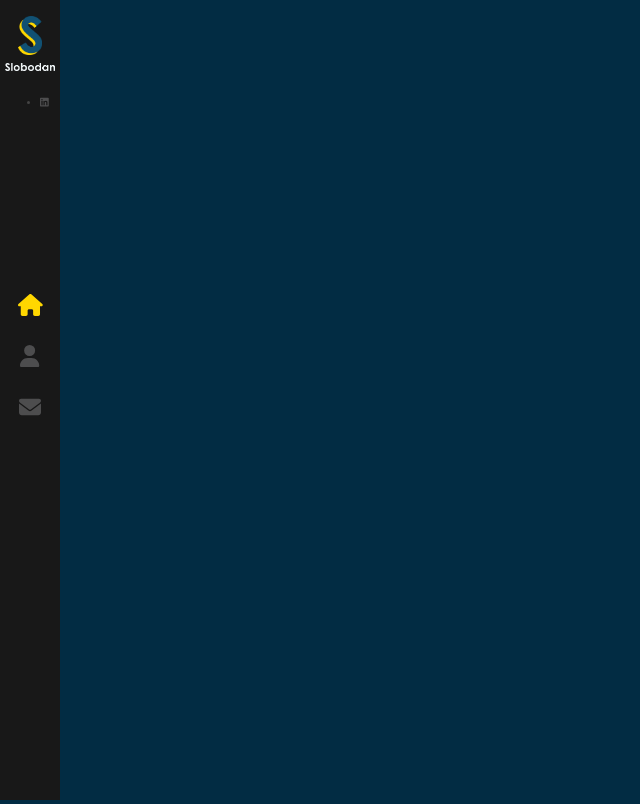
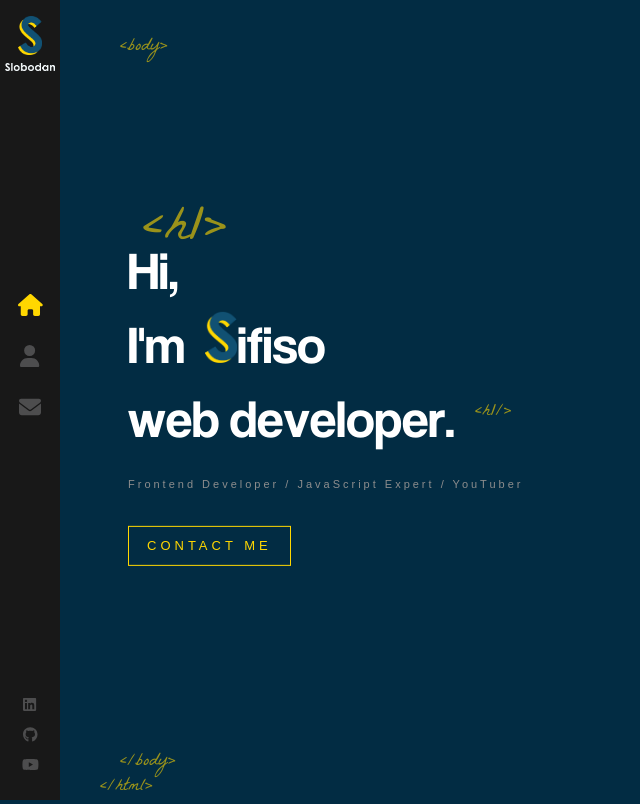
Before and after one commit to SifisoPatel/react_portfolio, a React (Create React App) app in the folder react-portfolio/: page / in a window 1280 px wide. Shown: the whole page, without its empty margins (0-640 px from the left). Built offline with nearby package versions, Linux system fonts and the light colour scheme.

Commit message:
worked on the home page and finished up some work on the sidebar

```diff
--- a/react-portfolio/src/App.js
+++ b/react-portfolio/src/App.js
@@ -1,13 +1,18 @@
 import './App.scss';
 import { Routes, Route } from 'react-router-dom';
-import Layout from './components/layouts'
+import Layout from './components/layouts';
+import Home from './components/Home';
 
 
 function App() {
   return (
     <>
       <Routes>
-        <Route path="/" element={<Layout />} />
+        <Route path="/" element={<Layout />} >
+          <Route index element={<Home />} ></Route>
+        </Route>
+
+
       </Routes>
     </>
   );
--- /dev/null
+++ b/react-portfolio/src/components/AnimatedLetters/index.js
@@ -0,0 +1,18 @@
+import './index.scss';
+
+const AnimatedLetters = ({ letterClass, strArray, idx }) => {
+    return (
+        <span>
+            {
+                strArray.map((char, i) => (
+                    <span key={char + i} className={`${letterClass} _${i + idx}`}>
+                        {char}
+
+                    </span>
+                ))
+            }
+        </span>
+    )
+};
+
+export default AnimatedLetters
--- /dev/null
+++ b/react-portfolio/src/components/AnimatedLetters/index.scss
@@ -0,0 +1,7 @@
+.text-animate {
+    display: inline-block;
+    opacity: 0;
+    animation: bounceIn 1s 1s;
+    animation-fill-mode: forwards;
+    min-width: 10px;
+}
--- /dev/null
+++ b/react-portfolio/src/components/Home/index.js
@@ -0,0 +1,30 @@
+import LogoTitle from '../../assets/images/logo-s.png';
+import { Link } from 'react-router-dom';
+import './index.scss';
+import { useState } from 'react';
+import AnimatedLetters from '../AnimatedLetters';
+const Home = () => {
+    const [letterClass, setLetterClass] = useState('text-animate')
+    const nameArray = ['i', 'f', 'i', 's', 'o']
+    const jobArray = ['w', 'e', 'b', ' ', 'd', 'e', 'v', 'e', 'l', 'o', 'p', 'e', 'r', '.']
+
+    return (
+        <div className="container home-page">
+            <div className="text-zone">
+                <h1><span className={letterClass}>H</span>
+                    <span className={`${letterClass} _12`}>i,</span> <br />
+                    <span className={`${letterClass} _13`}>I</span>
+                    <span className={`${letterClass} _14`}>'m</span>
+                    <img src={LogoTitle} alt="developer" />
+                    <AnimatedLetters letterClass={letterClass} strArray={nameArray} idx={15} />
+                    <br />
+                    <AnimatedLetters letterClass={letterClass} strArray={jobArray} idx={22} />
+                </h1>
+                <h2>Frontend Developer / JavaScript Expert / YouTuber</h2>
+                <Link to="/contact" className='flat-button'>CONTACT ME</Link>
+            </div>
+        </div>
+    )
+}
+
+export default Home
--- /dev/null
+++ b/react-portfolio/src/components/Home/index.scss
@@ -0,0 +1,80 @@
+.home-page {
+
+    .text-zone {
+        position: absolute;
+        left: 10%;
+        top: 50%;
+        transform: translateY(-50%);
+        width: 40%;
+        max-height: 90%;
+    }
+
+    h1 {
+        color: #fff;
+        font-size: 53px;
+        margin: 0;
+        font-family: 'Coolvetica';
+        font-weight: 400;
+
+        &::before {
+            content: '<h1>';
+            font-family: 'La Belle Aurore';
+            color: #ffd700;
+            position: absolute;
+            margin-top: -40px;
+            left: 15px;
+            opacity: 0.6;
+        }
+
+        &::after {
+            content: '<h1/>';
+            font-family: 'La Belle Aurore';
+            color: #ffd700;
+            font-size: 18px;
+            position: absolute;
+            margin-top: 18px;
+            margin-left: 20px;
+            animation: fadeIn 1s 1.7s backwards;
+            opacity: 0.6;
+        }
+
+        img {
+            width: 32px;
+            margin-left: 20px;
+            opacity: 0;
+            height: auto;
+            animation: rotateIn 1s linear both;
+            animation-delay: 1.4s;
+        }
+    }
+
+    h2 {
+        color: #8d8d8d;
+        margin-top: 20px;
+        font-weight: 400;
+        font-size: 11px;
+        font-family: sans-serif;
+        letter-spacing: 3px;
+        animation: fadeIn 1s 1.8s backwards;
+    }
+
+    .flat-button {
+        color: #ffd700;
+        font-size: 13px;
+        font-weight: 400;
+        letter-spacing: 4px;
+        font-family: sans-serif;
+        text-decoration: none;
+        padding: 10px 18px;
+        border: 1px solid #ffd700;
+        margin-top: 25px;
+        float: left;
+        animation: fadeIn 1s 1.8s backwards;
+        white-space: nowrap;
+
+        &:hover {
+            background: #ffd700;
+            color: #333;
+        }
+    }
+}
--- a/react-portfolio/src/components/Sidebar/index.js
+++ b/react-portfolio/src/components/Sidebar/index.js
@@ -5,7 +5,7 @@
 import { FontAwesomeIcon } from '@fortawesome/react-fontawesome'
 import { faHome, faUser, faEnvelope } from '@fortawesome/free-solid-svg-icons'
 
-import { faLinkedin } from '@fortawesome/free-brands-svg-icons'
+import { faGithub, faLinkedin, faYoutube } from '@fortawesome/free-brands-svg-icons'
 
 const Sidebar = () => (
     <div className='nav-bar'>
@@ -30,6 +30,14 @@
             <li>
                 <a target="_blank" rel="noreferrer" href='https://www.linkedin.com/in/sifiso-patel-966294151/'><FontAwesomeIcon icon={faLinkedin} color="#4d4d4e" /></a>
             </li>
+
+            <li>
+                <a target="_blank" rel="noreferrer" href='https://github.com/SifisoPatel'><FontAwesomeIcon icon={faGithub} color="#4d4d4e" /></a>
+            </li>
+
+            <li>
+                <a target="_blank" rel="noreferrer" href='https://www.linkedin.com/in/sifiso-patel-966294151/'><FontAwesomeIcon icon={faYoutube} color="#4d4d4e" /></a>
+            </li>
         </ul>
     </div>
 )
--- a/react-portfolio/src/components/Sidebar/index.scss
+++ b/react-portfolio/src/components/Sidebar/index.scss
@@ -95,4 +95,28 @@
             color: #ffd700;
         }
     }
+
+    ul {
+        position: absolute;
+        bottom: 20px;
+        width: 100%;
+        display: block;
+        padding: 0;
+        list-style: none;
+        text-align: center;
+        margin: 0;
+
+        li {
+            a {
+                padding: 7px 0;
+                display: block;
+                font-size: 15px;
+                line-height: 16px;
+
+                &:hover svg {
+                    color: #ffd700;
+                }
+            }
+        }
+    }
 }
--- a/react-portfolio/src/components/layouts/index.js
+++ b/react-portfolio/src/components/layouts/index.js
@@ -1,8 +1,24 @@
 import Sidebar from '../Sidebar';
 import './index.scss';
+import { Outlet } from 'react-router-dom';
 
 const Layout = () => {
-    return <><Sidebar /></>
+    return (
+        <div className='App'>
+            <Sidebar />
+            <div className='page'>
+                <span className='tags top-tags'>&lt;body&gt;</span>
+
+                <Outlet />
+                <span className='tags bottom-tags'>
+                    &lt;/body&gt;
+                    <br />
+                    <span className='bottom-tag-html'>&lt;/html&gt;</span>
+                </span>
+            </div>
+
+        </div>
+    )
 }
 
 export default Layout
--- a/react-portfolio/src/components/layouts/index.scss
+++ b/react-portfolio/src/components/layouts/index.scss
@@ -0,0 +1,39 @@
+.page {
+    width: 100%;
+    height: 100%;
+    position: absolute;
+}
+
+.top-tags {
+    bottom: auto;
+    top: 35px;
+}
+
+.tags {
+    color: #ffd700;
+    opacity: 0.6;
+    position: absolute;
+    bottom: 0;
+    left: 120px;
+    font-size: 18px;
+    font-family: 'La Belle Aurore';
+}
+
+.bottom-tag-html {
+    margin-left: -20px;
+}
+
+.container {
+    width: 100%;
+    will-change: contents;
+    height: 90%;
+    min-height: 566px;
+    position: absolute;
+    opacity: 0;
+    top: 5%;
+    margin: 0 auto;
+    z-index: 1;
+    transform-style: preserve-3d;
+    animation: fadeIn 1s forwards;
+    animation-delay: 1s;
+}
--- a/react-portfolio/src/index.css
+++ b/react-portfolio/src/index.css
@@ -4,7 +4,7 @@
 
 body {
   margin: 0;
-  font-family: 300 11px/1.4 'Helvetica Neue', 'sans-serif';
+  font: 300 11px/1.4 'Helvetica Neue', 'sans-serif';
   color: #444;
   background: #022c43;
   overflow: hidden;
```
